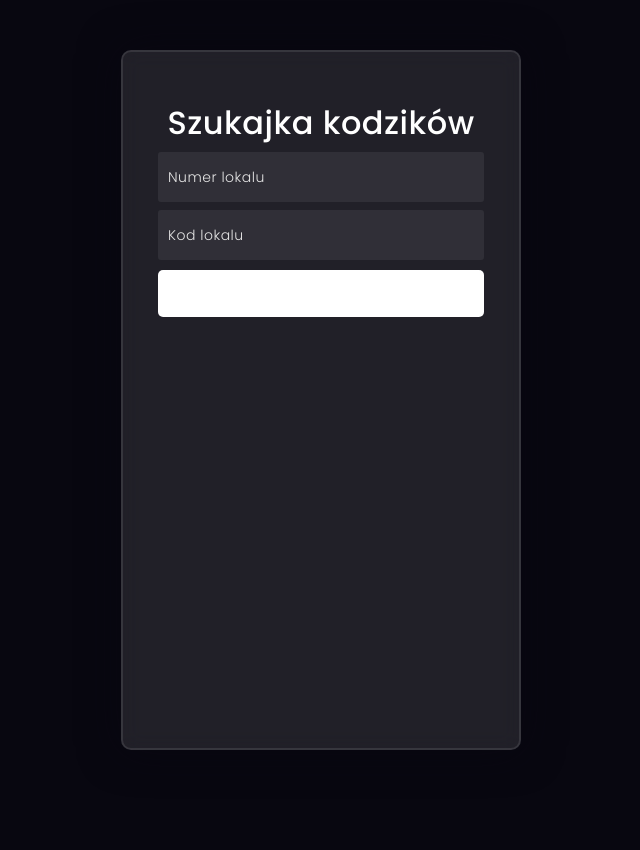
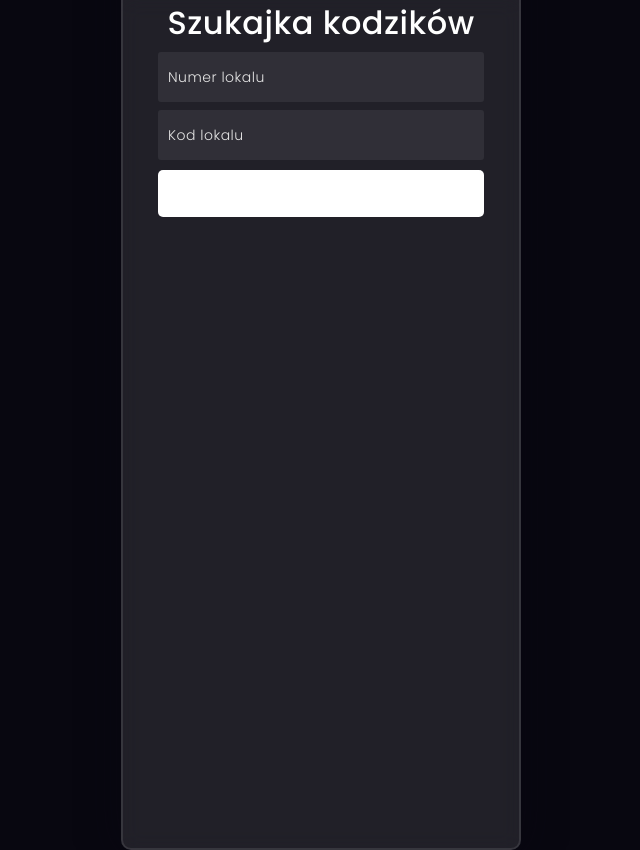
Before and after one commit to MarkowsSkY/MarkowsSkY.github.io, a plain HTML site: page index.html in a window 1280 px wide. Shown: the whole page, without its empty margins (319-959 px from the left). Before the commit the page ends 800 px from the top, so only its background shows below. Drawn offline with Linux system fonts and the light colour scheme.

Commit message:
Update style.css

```diff
--- a/style.css
+++ b/style.css
@@ -40,7 +40,7 @@ body{
     bottom: -80px;
 }
 .fr{
-    height: 700px;
+    height: 900px;
     width: 400px;
     background-color: rgba(255,255,255,0.10);
     position: absolute;
```
